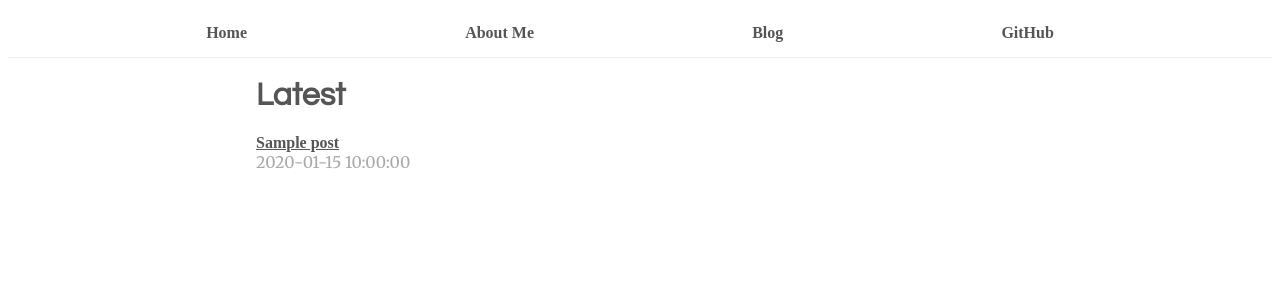
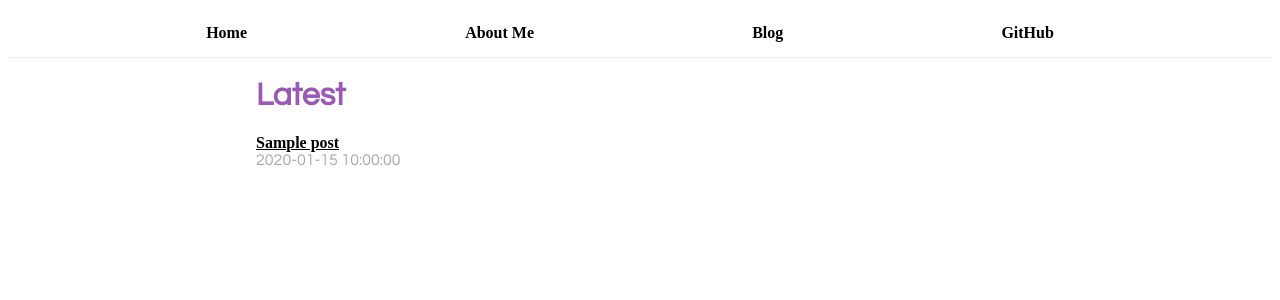
Before and after one commit to ollycodes/website, a Python web app: template templates/latest.html in a window 1280 px wide. Shown: the top 300 px of the page. Run offline with Jinja, Linux system fonts and the light colour scheme; the template is opened without the code that fills it: most values are stand-ins (such as "Sample title", 1, 10 or a date in 2020).

Commit message:
changed font colors from pink to purple.

```diff
--- a/static/style.css
+++ b/static/style.css
@@ -12,48 +12,50 @@ nav {
 
 nav a {
     text-decoration: none;
-    color: #555;
+    color: black;
     font-weight: bold;
     margin-right: 20px;
 }
 
 nav a:hover {
-    color: #333;
+    color: #9b59b6;
 }
 
 body {
     font-size: 16px;
-    color: #555;
+    color: black;
 }
 
-#content {
+.content {
     margin: 0 auto;
     max-width: 768px;
-    color: #555;
 }
 
-#content h1, h2, h3, h4, h5, h6 {
+.content h1, h2, h3, h4, h5, h6 {
     font-family: 'Questrial', sans-serif;
+    color: #9b59b6;
 }
 
-#content p {
+.content p {
     font-family: 'Merriweather', sans-serif;
+    color: black;
 }
 
-#posts {
+.latest-posts {
     margin: 0 0 10px 0;
 }
 
-.date {
+.latest-posts a {
+    color: black;
+    font-weight: bold;
+}
+
+.latest-posts p {
+    font-family: 'Questrial', sans-serif;
     color: #a9a9a9;
     margin: 0;
 }
 
-#latest-post-title {
-    color: #555;
-    font-weight: bold;
+.latest-posts a:hover {
+    color: #9b59b6;
 }
-
-#latest-post-title:hover {
-    color: deeppink;
-}
--- a/templates/base.html
+++ b/templates/base.html
@@ -23,7 +23,7 @@
 </nav>
 
 <body>
-    <div id="content">
+    <div class="content">
         {% block body %}
         {{ content|safe }}
         {% endblock body %}
--- a/templates/latest.html
+++ b/templates/latest.html
@@ -3,11 +3,9 @@
 {% block body %}
 <h1> Latest </h1>
     {% for post in posts %}
-    <div id="posts">
-        <a id="latest-post-title" href="{{ post.href }}">{{ post.title }}</a>
-        <div>
-            <p class="date">{{ post.date }}</p>
-        </div>
+    <div class="latest-posts">
+        <a href="{{ post.href }}">{{ post.title }}</a>
+        <p>{{ post.date }}</p>
     </div>
     {% endfor %}
 {% endblock body %}
```
